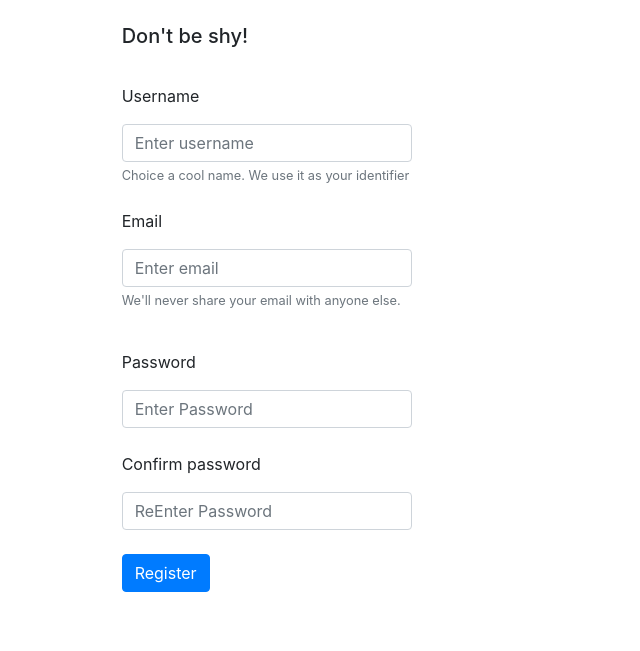
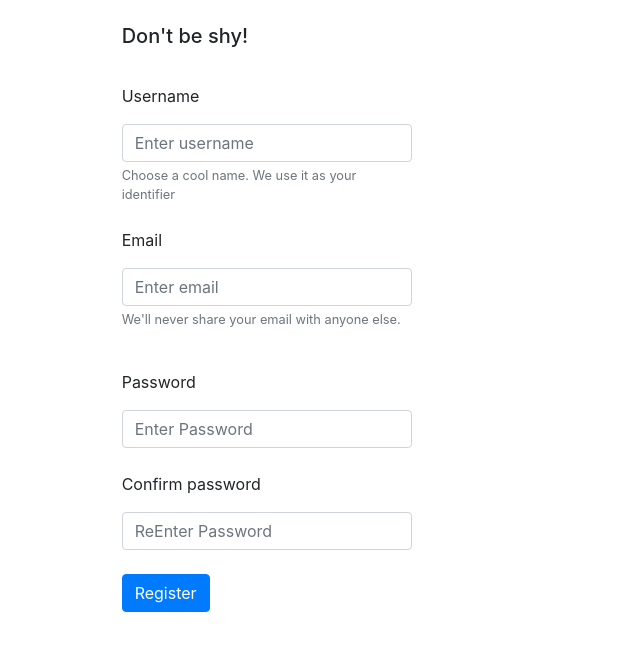
Before and after one commit to ErickWDaniel/NFLPicks, a Flask app: page /register in a window 1280 px wide. Shown: the part 56-707 px from the top of the page, without its empty margins (0-640 px from the left). Run offline with Flask 2, Linux system fonts and the light colour scheme; some libraries are stand-ins or nearby versions.

Commit message:
grammar in register.html

```diff
--- a/nflpicks/templates/register.html
+++ b/nflpicks/templates/register.html
@@ -16,7 +16,7 @@
                 <label for="exampleUserName">{{ form.username.label }}</label>
                 <input type="input" class="form-control" id="exampleUserName" aria-describedby="emailHelp"
                     placeholder="Enter username" {{ form.username() }} <small id="userHelp"
-                    class="form-text text-muted"> Choice a cool name. We use it as your identifier</small>
+                    class="form-text text-muted"> Choose a cool name. We use it as your identifier</small>
                 <br>
                 <label for="exampleInputEmail1">{{ form.email.label }}</label>
                 <input type="email" class="form-control" id="exampleInputEmail1" aria-describedby="emailHelp"
```
Also changed, not shown: README.md, nflpicks/data/readme_images/2regnfl.png (deleted), nflpicks/data/readme_images/2regnfl.png.png (added).
